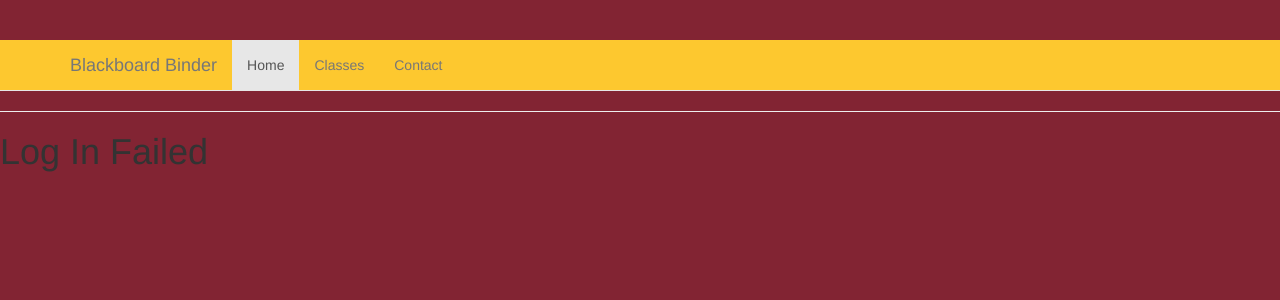
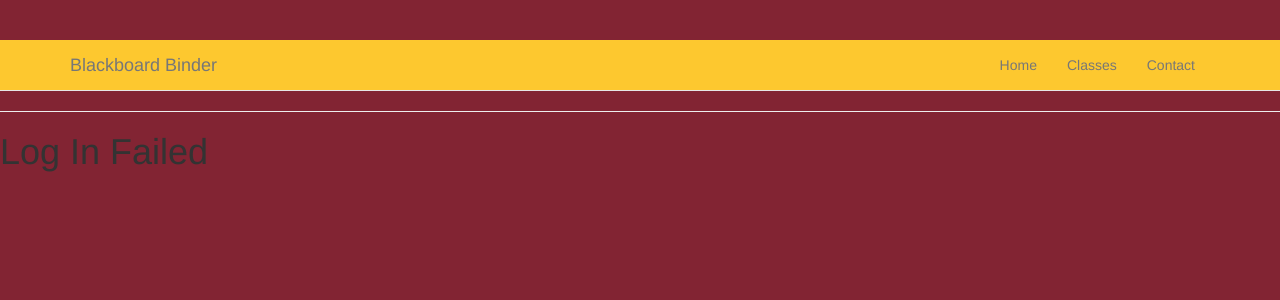
Before and after one commit to tstapler/blackboard-binder, a Flask app: page /fail in a window 1280 px wide. Shown: the top 300 px of the page. Run offline with Flask 2, Linux system fonts and the light colour scheme; some libraries are stand-ins or nearby versions.

Commit message:
Changes nav bar

```diff
--- a/app/templates/base.html
+++ b/app/templates/base.html
@@ -25,8 +25,8 @@
                 <a class="navbar-brand" href="http://127.0.0.1:5000/" title='All your school resources in one place!'>Blackboard Binder</a>
             </div>
             <div class="navbar-collapse collapse">
-                <ul class="nav navbar-nav">
-                    <li class="active">
+                <ul class="nav navbar-nav pull-right">
+                    <li>
                         <a href="http://127.0.0.1:5000/">Home</a>
                     </li>
                     <li>
--- a/app/templates/success.html
+++ b/app/templates/success.html
@@ -10,7 +10,6 @@
  <div class="jumbotron">
 		<h1> Welcome to Blackboard Binder</h1>
 		<p>Tired of downloading lecture notes? Sick of missing assignments? Use Blackboard Binder! An app that logs into that terrible app known as Blackboard for you so you dont have to.</p>
-		<p><a class="btn btn-primary btn-lg" href="#" role="button">Learn more</a></p>
 </div>
 <h3 class="text">Display file names...</h1>
 
```
